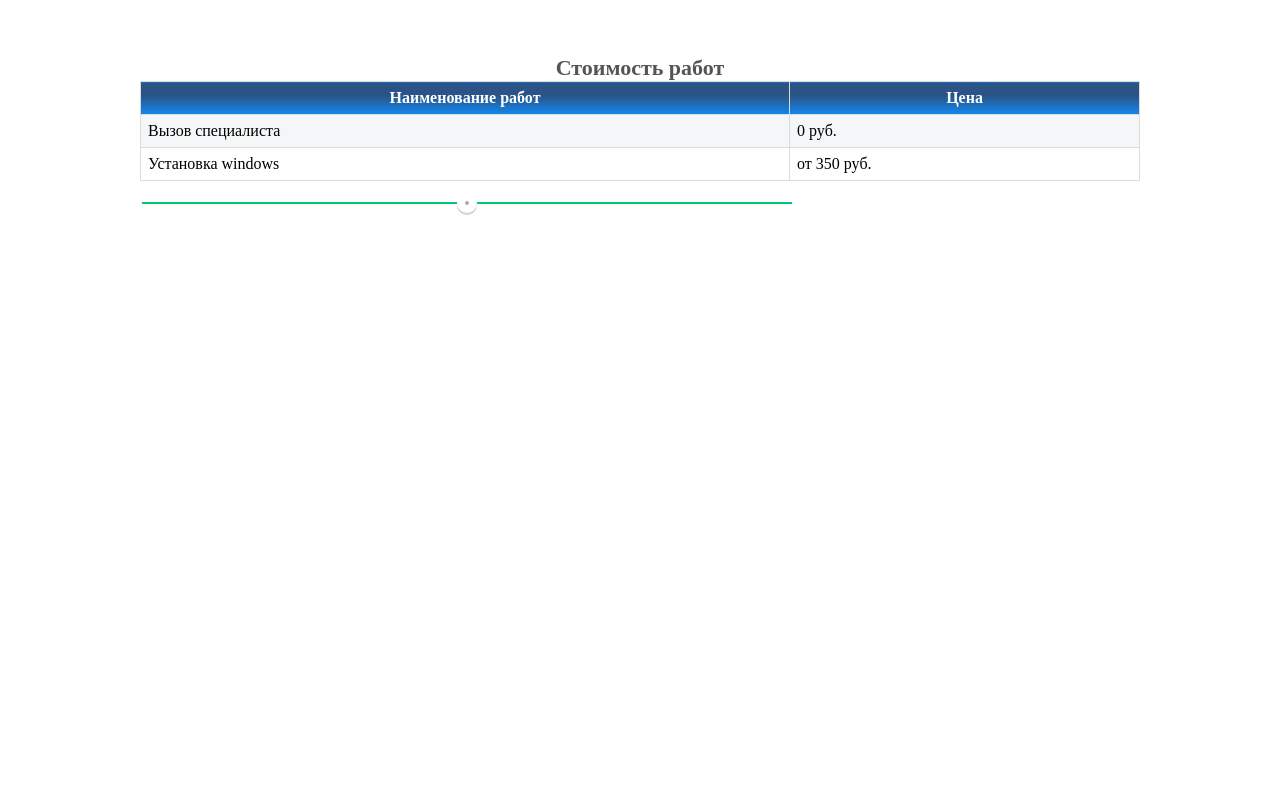
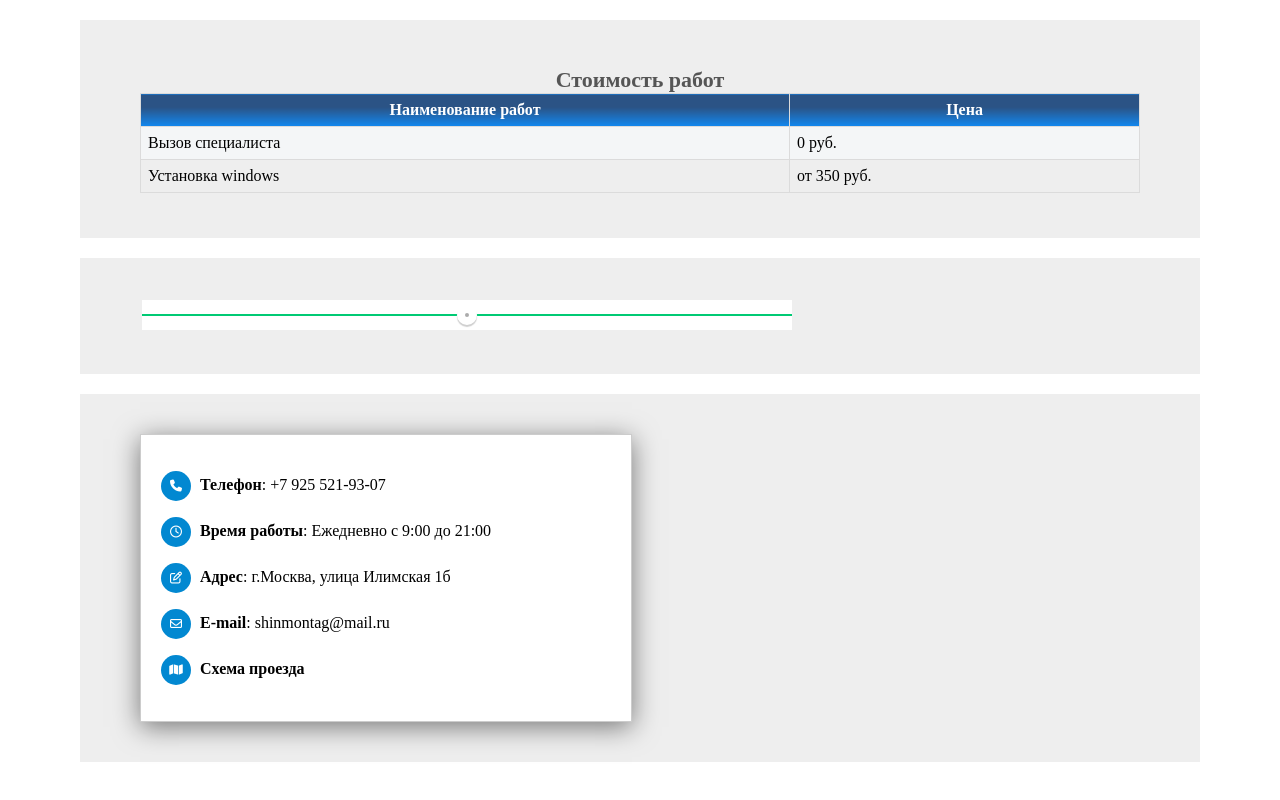
Before and after one commit to hramn1/hramn, a website: page index.html in a window 1280 px wide. Drawn offline with nearby package versions, Linux system fonts and the light colour scheme; files that its build step writes are made by us from their sources.

Commit message:
правки

```diff
--- a/index.html
+++ b/index.html
@@ -4,9 +4,9 @@
 	<meta charset="UTF-8">
 	<title>библиотека блоков</title>
 	<meta name="viewport" content="width=device-width, initial-scale=1.0, maximum-scale=1.0, user-scalable=1">
-    <meta name="format-detection" content="telephone=no">
-    <link href="css/style.min.css" rel="stylesheet">
-
+  <meta name="format-detection" content="telephone=no">
+  <link href="css/style.min.css" rel="stylesheet">
+  <script src="https://use.fontawesome.com/c06fefad32.js"></script>
 </head>
 <body>
 	<div class="container">
@@ -27,7 +27,18 @@
         </tr>
       </tbody>
     </table>
+  </div>
+  <div class="container">
     <input type="range">
+  </div>
+  <div class="container">
+    <div class="contact">
+      <p><i class="fa fa-phone"></i> <b>Телефон</b>: +7 925 521-93-07</p>
+      <p><i class="fa fa-clock-o" aria-hidden="true"></i> <b>Время работы</b>: Ежедневно с 9:00 до 21:00</p>
+      <p><i class="fa fa-pencil-square-o" aria-hidden="true"></i> <b>Адрес</b>: г.Москва, улица Илимская 1б</p>
+      <p><i class="fa fa-envelope-o" aria-hidden="true"></i> <b>E-mail</b>: shinmontag@mail.ru</p>
+      <p><a class="shema" ><i class="fa fa-map" aria-hidden="true"></i> <b>Схема проезда</b></p></a>
+    </div>
   </div>
 </body>
 </html>
--- /dev/null
+++ b/sass/contact.scss
@@ -0,0 +1,24 @@
+.contact{
+  padding: 20px;
+  background: white;
+  border: 1px solid #CCC;
+  box-shadow: 0 5px 25px rgba(0, 0, 0, 0.5);
+  position: static;
+  top: 50px;
+  right: 20px;
+  width: 100%;
+  z-index: 11;
+  max-width:450px;
+  .fa{
+		display: inline-block;
+		height: 30px;
+		width: 30px;
+		border-radius: 50%;
+		margin-right: 5px;
+		text-align: center;
+		line-height: 30px;
+		font-size: 12px;
+		background: #0288d1;
+		color: white;
+	}
+}
--- a/sass/global.scss
+++ b/sass/global.scss
@@ -1,5 +1,6 @@
-.container{
+.container {
 	width:1000px;
 	padding:40px 60px;
-  margin:0 auto;
+  margin:20px auto;
+  background-color: #eeeeee;
 }
--- a/sass/input.scss
+++ b/sass/input.scss
@@ -6,7 +6,7 @@ input[type=range]
 }
 input[type=range]::-webkit-slider-thumb
 {
-  -webkit-appearance: none;
+  -webkit-appearance:none;
 	background-color:transparent;
 }
 input[type=range]:focus
@@ -49,7 +49,7 @@ input[type=range]::-moz-range-thumb
 }
 
 /* Тоже самое для IE */
-input[type=range]::-ms-thumb
+input [type=range]::-ms-thumb
  {
 	box-shadow: 0 2px 1px 0 #cfcfcf;
 	border: 8px solid #ffffff;
--- a/sass/style.scss
+++ b/sass/style.scss
@@ -1,3 +1,4 @@
 @import "global.scss";
 @import "table.scss";
 @import "input.scss";
+@import "contact.scss";
```
Also changed, not shown: .sass-lint.yml (added).
